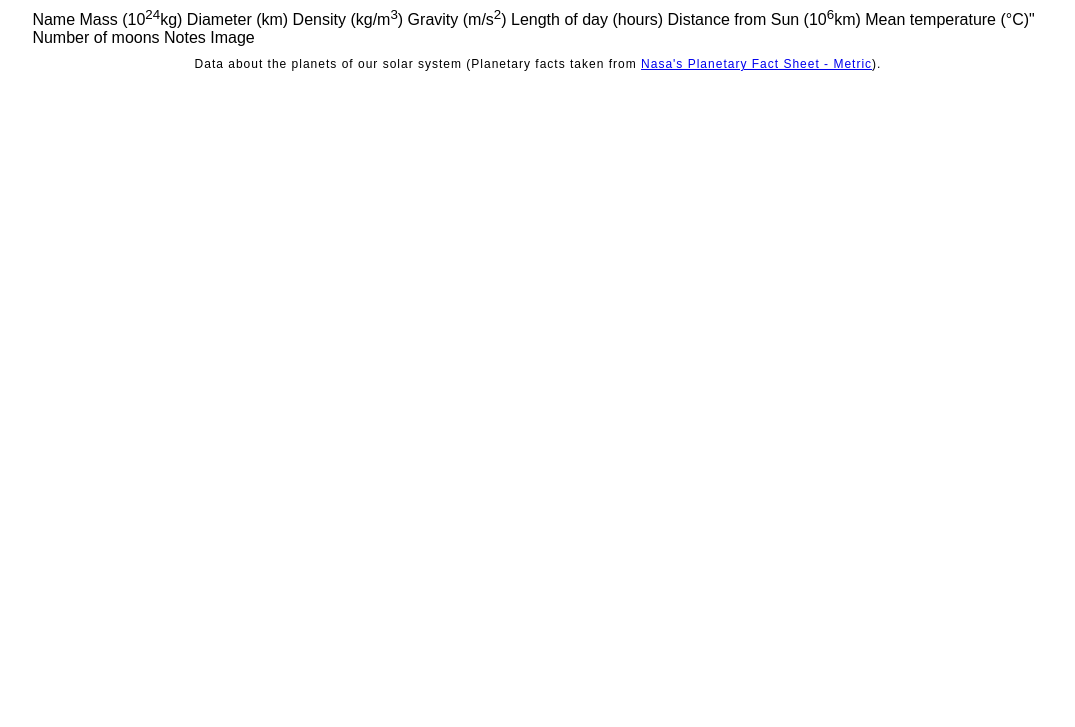
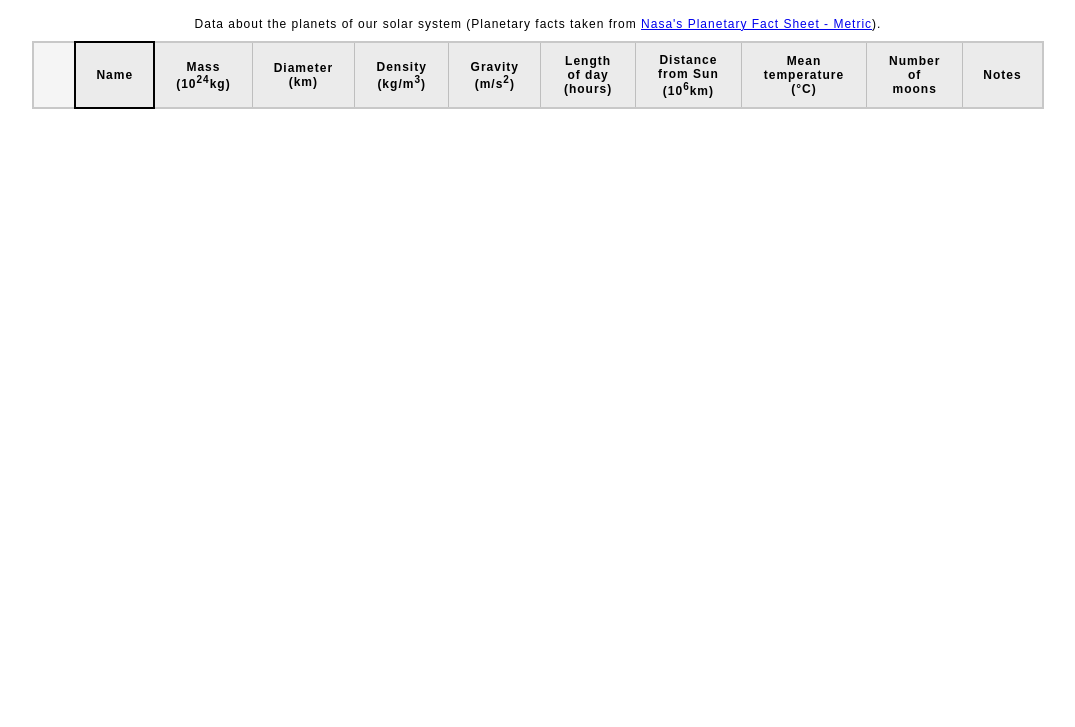
Before and after one commit to alyxpietzsch99/alyxpietzsch99.github.io, a plain HTML site: page planets-table/planets-table/index.html in a window 1280 px wide. Shown: the part 73-800 px from the top of the page, without its empty margins (102-1177 px from the left). Drawn offline with Linux system fonts and the light colour scheme.

Commit message:
Update index.html

```diff
--- a/planets-table/planets-table/index.html
+++ b/planets-table/planets-table/index.html
@@ -22,21 +22,25 @@
 					</caption>
                 <!-- The second child of the table element should be the colgroup element, which also contains several col elements, and helps define the purpose of the table colums. -->
                     <colgroup>
-					<col> Name
-					<col> Mass (10<sup>24</sup>kg)
-					<col> Diameter (km)
-					<col> Density (kg/m<sup>3</sup>)
-					<col> Gravity (m/s<sup>2</sup>)
-					<col> Length of day (hours)
-					<col> Distance from Sun (10<sup>6</sup>km)
-					<col> Mean temperature (°C)"
-					<col> Number of moons
-					<col> Notes
-					<col> Image
+					<col span="2">
+        			<col style="border: 2px solid black">
+        			<col span="9">
 					</colgroup>
                 <!-- The table head element should be the third child of the table element; it will wrap the code and content to define a row of column headers. -->
                 	<thead>
-					<tr></tr>
+					<tr>
+					<td colspan="2"></td>
+					<th scope="col">Name</th>
+					<th scope="col">Mass (10<sup>24</sup>kg)</th>
+					<th scope="col">Diameter (km)</th>
+					<th scope="col">Density (kg/m<sup>3</sup>)</th>
+					<th scope="col">Gravity (m/s<sup>2</sup>)</th>
+					<th scope="col">Length of day (hours)</th>
+					<th scope="col">Distance from Sun (10<sup>6</sup>km)</th>
+					<th scope="col">Mean temperature (°C)</th>
+					<th scope="col">Number of moons</th>
+					<th scope="col">Notes</th>
+					</tr>
 					</thead>
 				<!-- The fourth child of the table element should be the table body element, which will contain the code and content to display rows of data. -->
                     <tbody>
```
